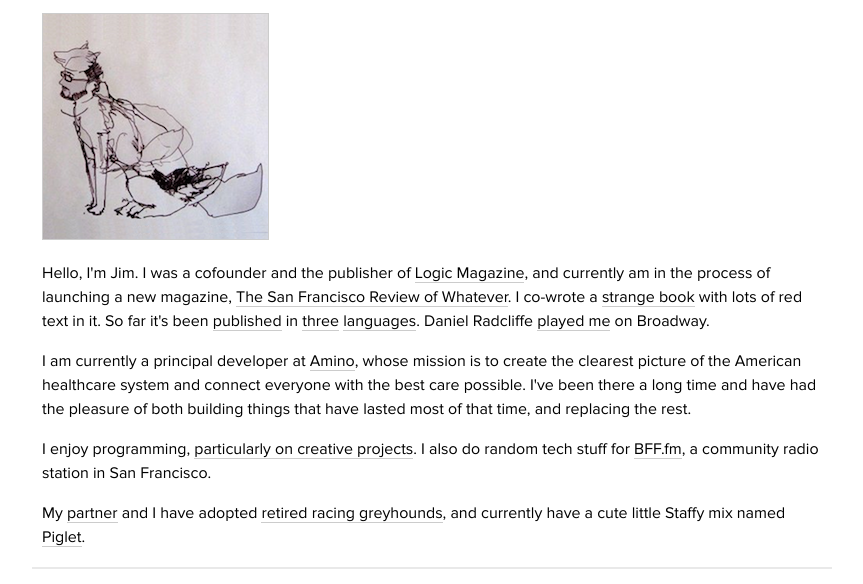
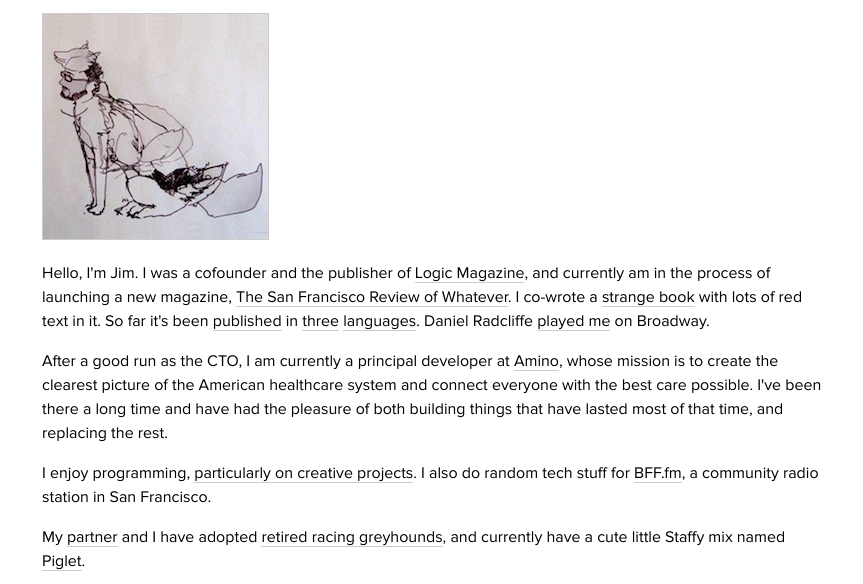
Before and after one commit to jimfingal/jimfingal.github.io, a plain HTML site: page docs/index.html in a window 1280 px wide. Shown: the part 207-791 px from the top of the page, without its empty margins (208-1071 px from the left). Drawn offline with Linux system fonts and the light colour scheme.

Commit message:
Update index.html

```diff
--- a/docs/index.html
+++ b/docs/index.html
@@ -20,7 +20,7 @@
     <div class="section">
         <img src="img/fox.png"/>
         <p>Hello, I'm Jim. I was a cofounder and the publisher of <a href="https://logicmag.io">Logic Magazine</a>, and currently am in the process of launching a new magazine, <a href="https://sfreview.org/">The San Francisco Review of Whatever</a>. I co-wrote a <a href="#lifespan">strange book</a> with lots of red text in it. So far it's been <a href="http://books.wwnorton.com/books/The-Lifespan-of-a-Fact/">published</a> in <a href="http://www.hanser-literaturverlage.de/buch/das-kurze-leben-der-fakten/978-3-446-24138-1/">three</a> <a href="http://www.vies-paralleles.org/portfolio/que_faire_de_ce_corps_qui_tombe/">languages</a>. Daniel Radcliffe <a href="https://www.nytimes.com/2018/09/20/theater/lifespan-of-a-fact-daniel-radcliffe-broadway.html">played me</a> on Broadway.</p>
-        <p>I am currently a principal developer at <a href="https://amino.com/">Amino</a>, whose mission is to create the clearest picture of the American healthcare system and connect everyone with the best care possible. I've been there a long time and have had the pleasure of both building things that have lasted most of that time, and replacing the rest.</p>
+        <p>After a good run as the CTO, I am currently a principal developer at <a href="https://amino.com/">Amino</a>, whose mission is to create the clearest picture of the American healthcare system and connect everyone with the best care possible. I've been there a long time and have had the pleasure of both building things that have lasted most of that time, and replacing the rest.</p>
         <p>I enjoy programming, <a href="#projects">particularly on creative projects</a>. I also do random tech stuff for <a href="https://bff.fm/">BFF.fm</a>, a community radio station in San Francisco.</p>
         <p>My <a href="https://christa.town">partner</a> and I have adopted <a href="img/doggies.jpg">retired racing greyhounds</a>, and currently have a cute little Staffy mix named <a href="img/piglet.jpg">Piglet</a>.</p>
     </div>
```
